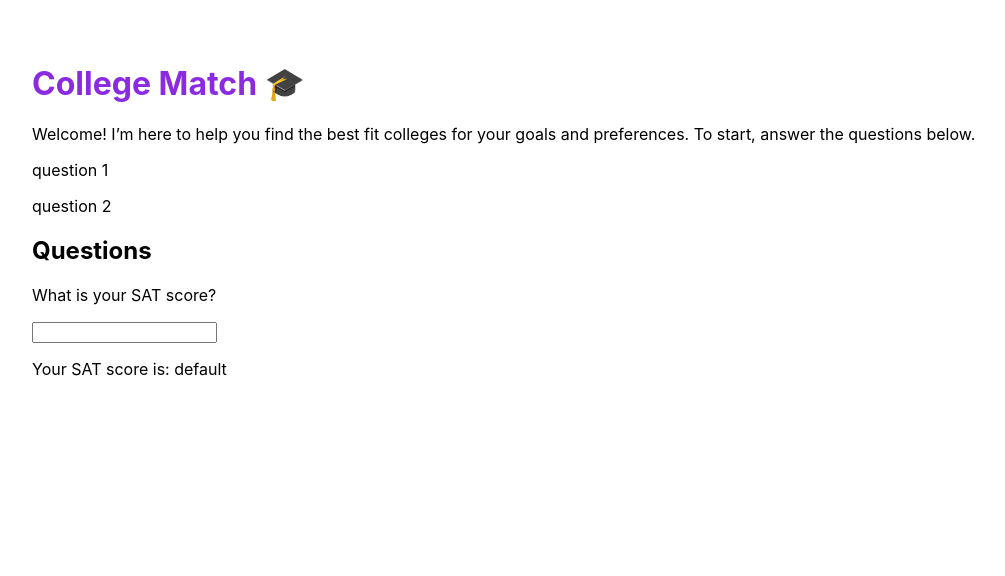
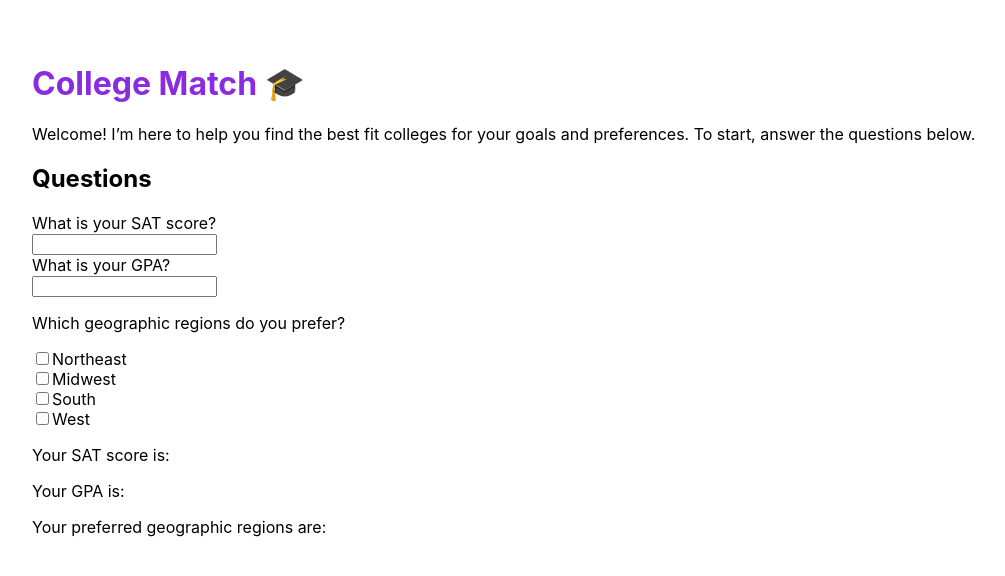
Before and after one commit to daedaldan/college-match, a React (Create React App) app: page / in a window 1280 px wide. Shown: the top 576 px of the page, without its empty margins (32-1037 px from the left). Built offline with nearby package versions, Linux system fonts and the light colour scheme.

Commit message:
Work on user input for SAT, GPA, and geography

```diff
--- a/src/App.js
+++ b/src/App.js
@@ -2,15 +2,10 @@ import './App.css';
 import Recommender from './components/Recommender.js';
 
 function App() {
-  let questions = ["question 1", "question 2"];
-
   return (
     <div id="main">
       <h1 id="title">College Match 🎓</h1>
       <p>Welcome! I’m here to help you find the best fit colleges for your goals and preferences. To start, answer the questions below.</p>
-      {questions.map((item, index) => (
-        <p key={index}>{item}</p>
-        ))}
       <Recommender/>
     </div>
   );
--- a/src/components/Questions.js
+++ b/src/components/Questions.js
@@ -1,27 +1,67 @@
-import React, { Component } from 'react';
+import React, {Component, useState} from 'react';
 
 export default class Questions extends Component {
   constructor(props) {
     super(props);
 
     this.state = {
-      input: ""
+      "SAT": "",
+      "GPA": "",
+      "geography": []
     };
 
-    this.handleChange = this.handleChange.bind(this);
+    this.handleSATChange = this.handleSATChange.bind(this);
+    this.handleGPAChange = this.handleGPAChange.bind(this);
+    this.handleGeographyChange = this.handleGeographyChange.bind(this);
   }
 
-  handleChange(e) {
-    this.setState({input : e.target.value});
-    this.props.update_answers(this.state.input);
+  handleSATChange(e) {
+    this.setState({"SAT" : e.target.value});
+    this.props.updateSAT(e.target.value);
+  }
+
+  handleGPAChange(e) {
+    this.setState({"GPA" : e.target.value});
+    this.props.updateGPA(e.target.value);
+  }
+
+  handleGeographyChange(e) {
+    // create new list to replace old geographic regions
+    let new_geography = this.state.geography;
+    // if checked, add geographic region to old list
+    if (e.target.checked) {
+      new_geography.push(e.target.id);
+    } else { // if unchecked, remove geographic region from old list
+      new_geography.splice(this.state.geography.indexOf(e.target.id), 1);
+    }
+
+    console.log(new_geography);
+    this.setState({"geography": new_geography})
+    this.props.updateGeography(new_geography);
   }
 
   render() {
     return (
         <div>
           <h2>Questions</h2>
-          <p>What is your SAT score?</p>
-          <input value={this.state.input} onChange={this.handleChange}/>
+          <form>
+            {/* SAT score question */}
+            <label htmlFor="SAT">What is your SAT score?</label><br/>
+            <input name="SAT" id="SAT" value={this.state.SAT} onChange={this.handleSATChange}/><br/>
+            {/* GPA question */}
+            <label htmlFor="GPA">What is your GPA?</label><br/>
+            <input name="GPA" id="GPA" value={this.state.GPA} onChange={this.handleGPAChange}/><br/>
+            {/* geography question */}
+            <p>Which geographic regions do you prefer?</p>
+            <input type="checkbox" name="geography" id="northeast" onChange={this.handleGeographyChange}/>
+            <label htmlFor="northeast">Northeast</label><br/>
+            <input type="checkbox" name="geography" id="midwest" onChange={this.handleGeographyChange}/>
+            <label htmlFor="midwest">Midwest</label><br/>
+            <input type="checkbox" name="geography" id="south" onChange={this.handleGeographyChange}/>
+            <label htmlFor="south">South</label><br/>
+            <input type="checkbox" name="geography" id="west" onChange={this.handleGeographyChange}/>
+            <label htmlFor="west">West</label><br/>
+          </form>
         </div>
     );
   }
--- a/src/components/Recommender.js
+++ b/src/components/Recommender.js
@@ -5,29 +5,58 @@ export default class Recommender extends Component {
   constructor(props) {
     super(props);
     this.state = {
-      question_answers: "default",
+      question_answers: {
+        "SAT": null,
+        "GPA": null,
+        "geography": [],
+        "size": null,
+        "urbanization": null,
+        "type": null
+      },
       college_matches: {}
     };
 
     this.match_colleges = this.match_colleges.bind(this);
-    this.update_answers = this.update_answers.bind(this);
+    this.updateSAT = this.updateSAT.bind(this);
+    this.updateGPA = this.updateGPA.bind(this);
+    this.updateGeography = this.updateGeography.bind(this);
   }
 
-  // add colleges in colleges.csv matching question_answers to college-matches
+  // add colleges listed in colleges.csv that match question_answers to college-matches
   match_colleges() {
 
   }
 
   // update question_answers based on user interactions with Questions component
-  update_answers(answers) {
-    this.setState({question_answers: answers});
+  updateSAT(score) {
+    let new_answers = this.state.question_answers;
+    new_answers["SAT"] = score;
+    this.setState({question_answers: new_answers});
+  }
+
+  updateGPA(gpa) {
+    let new_answers = this.state.question_answers;
+    new_answers["GPA"] = gpa;
+    this.setState({question_answers: new_answers});
+  }
+
+  // takes list of string representing geographic regions as input
+  updateGeography(regions) {
+    let new_answers = this.state.question_answers;
+    new_answers["geography"] = regions;
+    this.setState({question_answers: new_answers});
   }
 
   render() {
     return (
         <div>
-          <Questions update_answers={this.update_answers}/>
-          <p>Your SAT score is: {this.state.question_answers}</p>
+          <Questions updateSAT={this.updateSAT} updateGPA={this.updateGPA} updateGeography={this.updateGeography}/>
+          {/* Testing */}
+          <p>Your SAT score is: {this.state.question_answers.SAT}</p>
+          <p>Your GPA is: {this.state.question_answers.GPA}</p>
+          <p>Your preferred geographic regions are:</p>
+          {this.state.question_answers.geography.map((region, index) => (<p key={index}>{region}</p>))}
+
         </div>
     );
   }
```
